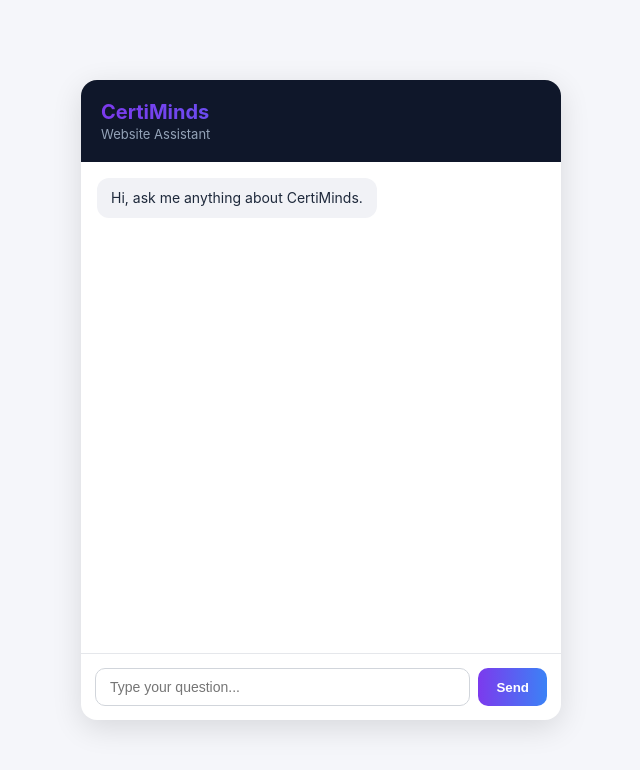
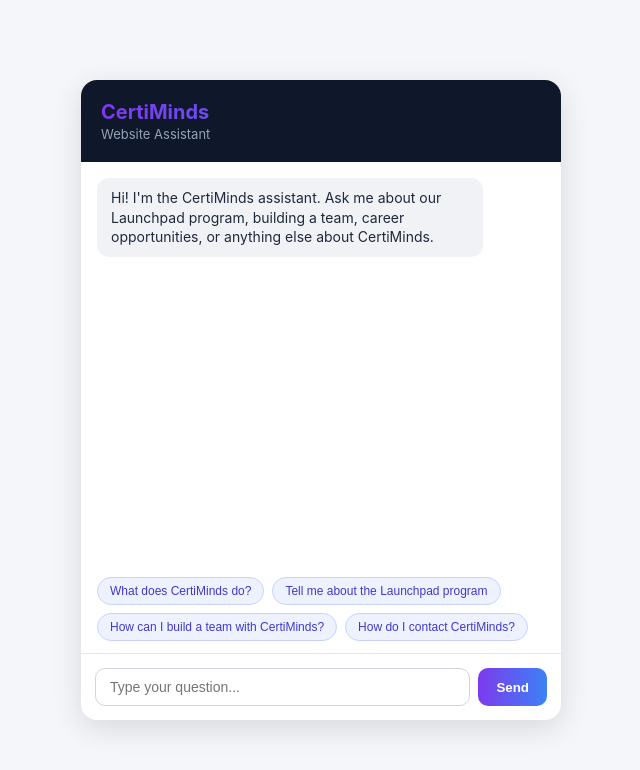
Before and after one commit to MuniebA/certiminds-chatbot, a Flask app: page / in a window 1280 px wide. Shown: the top 770 px of the page, without its empty margins (319-959 px from the left). Run offline with Flask 3, Linux system fonts and the light colour scheme; parts of the project's set-up code (start-up, migrations or seed data) failed here and were passed over.

Commit message:
Add smart chat suggestions and RAG refinements
This update adds initial question suggestions and session-aware follow-ups to the website assistant, keeping chat context and improving the user experience. It also refines the CertiMinds RAG prompts, guardrails, and fallback responses so the assistant gives clearer, safer answers in the user's language.

```diff
--- a/app.py
+++ b/app.py
@@ -1,21 +1,34 @@
-from flask import Flask, render_template, request, jsonify
-from rag import load_index, answer_query
+import os
+from flask import Flask, render_template, request, jsonify, session
+from rag import load_index, answer_query, generate_suggestions, INITIAL_SUGGESTIONS
 
 app = Flask(__name__)
+app.secret_key = os.urandom(24)
 index = load_index()
 
 @app.route("/")
 def home():
-    return render_template("index.html")
+    session["history"] = []
+    return render_template("index.html", suggestions=INITIAL_SUGGESTIONS)
 
 @app.route("/chat", methods=["POST"])
 def chat():
     data = request.get_json()
     question = data.get("message", "").strip()
     if not question:
-        return jsonify({"answer": "Please type a question."})
+        return jsonify({"answer": "Please type a question.", "suggestions": INITIAL_SUGGESTIONS})
+
     answer = answer_query(question, index)
-    return jsonify({"answer": answer})
+
+    history = session.get("history", [])
+    history.append({"role": "user", "text": question})
+    history.append({"role": "assistant", "text": answer})
+    history = history[-10:]
+    session["history"] = history
+
+    suggestions = generate_suggestions(history)
+
+    return jsonify({"answer": answer, "suggestions": suggestions})
 
 if __name__ == "__main__":
     app.run(debug=True, port=5000)
--- a/rag.py
+++ b/rag.py
@@ -13,14 +13,22 @@ client = genai.Client()
 
 INDEX_FILE = "index.json"
 EMBEDDING_MODEL = "gemini-embedding-001"
-# CHAT_MODEL = "gemini-3.5-flash"
-# LITE_MODEL = "gemini-flash-lite-latest"
 
 CHAT_MODEL = "gemini-flash-lite-latest"
 LITE_MODEL = "gemini-flash-lite-latest"
 
 RELEVANCE_THRESHOLD = 0.35
 MAX_CONTEXT_CHUNKS = 5
+
+INITIAL_SUGGESTIONS = [
+    "What does CertiMinds do?",
+    "Tell me about the Launchpad program",
+    "How can I build a team with CertiMinds?",
+    "How do I contact CertiMinds?"
+]
+
+def clarification_message():
+    return "I'd be happy to help. Could you clarify your question, or pick one of the suggestions below?"
 
 def load_index():
     with open(INDEX_FILE, "r", encoding="utf-8") as f:
@@ -90,20 +98,24 @@ def check_intent(query):
 def generate_answer(query, context_chunks):
     context_text = "\n\n".join(c["text"] for c in context_chunks)
     system_prompt = (
-        "You are a chatbot that answers questions about CertiMinds using only the provided context. "
-        "The context is written in English. Respond in the same language the user asked their question in "
-        "(for example, answer in Arabic if the question was asked in Arabic), translating the relevant "
-        "information from the context accurately. "
-        "If the answer is not present in the context, say clearly, in the user's language, that the "
-        "information is not available on the website. Do not use any outside knowledge."
+        "You are the official CertiMinds website assistant. Answer the user's question "
+        "naturally and professionally, as CertiMinds itself would, using only the information "
+        "given to you below. "
+        "Never mention 'the context', 'the provided text', 'the website says', or similar "
+        "meta-references to your source material. Just state the information directly, as fact. "
+        "Respond in the same language the user asked their question in. "
+        "If the information is not available, say so clearly and professionally, without "
+        "referencing 'the context' - for example: 'That information isn't available right now, "
+        "but you can reach out to our team directly for details.' "
+        "Do not use any outside knowledge beyond what is given below."
     )
-    user_prompt = f"Context:\n{context_text}\n\nQuestion: {query}"
+    user_prompt = f"Information:\n{context_text}\n\nQuestion: {query}"
 
-    response = client.models.generate_content(
+    response = call_with_retry(lambda: client.models.generate_content(
         model=CHAT_MODEL,
         contents=user_prompt,
         config=types.GenerateContentConfig(system_instruction=system_prompt, temperature=0)
-    )
+    ))
     return response.text.strip()
 
 def guardrail_check(answer, context_chunks):
@@ -114,11 +126,11 @@ def guardrail_check(answer, context_chunks):
         "Does the answer rely only on facts present in the context above, "
         "with no invented details? Reply with exactly YES or NO."
     )
-    response = client.models.generate_content(
+    response = call_with_retry(lambda: client.models.generate_content(
         model=LITE_MODEL,
         contents=prompt,
         config=types.GenerateContentConfig(temperature=0)
-    )
+    ))
     return response.text.strip().upper().startswith("YES")
 
 def answer_query(query, index):
@@ -128,18 +140,43 @@ def answer_query(query, index):
         return cached
 
     if not check_intent(query):
-        return "Could you rephrase or be more specific about your question? / يرجى إعادة صياغة سؤالك أو توضيحه أكثر"
+        return clarification_message()
 
     scored_chunks = retrieve_candidates(query, index)
     relevant_chunks = filter_relevant(scored_chunks)
 
     if not relevant_chunks:
-        return "I could not find information about that on the CertiMinds website. / لم أتمكن من العثور على هذه المعلومة على موقع CertiMinds"
+        return "That information isn't available on our website right now, but feel free to reach out to our team directly for more details."
 
     answer = generate_answer(query, relevant_chunks)
 
     if not guardrail_check(answer, relevant_chunks):
-        return "I could not find reliable information about that on the CertiMinds website. / لم أتمكن من العثور على معلومة موثوقة حول هذا على موقع CertiMinds"
+        return "I couldn't find a reliable answer to that. Please contact our team directly for accurate information."
 
     store_answer(query, answer, cache)
     return answer
+
+def generate_suggestions(chat_history):
+    if not chat_history:
+        return INITIAL_SUGGESTIONS
+
+    history_text = "\n".join(f"{turn['role']}: {turn['text']}" for turn in chat_history[-6:])
+    prompt = (
+        "Based on this conversation with a company website assistant for CertiMinds "
+        "(a technology talent consultancy in Qatar with programs like Launchpad, team building, "
+        "and career building), suggest exactly 3 short, natural follow-up questions the user "
+        "might want to ask next. Do not repeat questions already asked. Keep each under 10 words. "
+        "Respond in the same language the user has been using in the conversation. "
+        "Return only the 3 questions, one per line, no numbering, no extra text.\n\n"
+        f"Conversation:\n{history_text}"
+    )
+    try:
+        response = call_with_retry(lambda: client.models.generate_content(
+            model=LITE_MODEL,
+            contents=prompt,
+            config=types.GenerateContentConfig(temperature=0.7)
+        ))
+        lines = [line.strip("-* ").strip() for line in response.text.strip().splitlines() if line.strip()]
+        return lines[:3] if lines else INITIAL_SUGGESTIONS
+    except Exception:
+        return INITIAL_SUGGESTIONS
--- a/static/script.js
+++ b/static/script.js
@@ -8,6 +8,23 @@ function addMessage(text, sender) {
     div.textContent = text;
     chatWindow.appendChild(div);
     chatWindow.scrollTop = chatWindow.scrollHeight;
+}
+
+function renderSuggestions(suggestions) {
+    const container = document.getElementById("suggestions");
+    container.innerHTML = "";
+    suggestions.forEach(function(question) {
+        const btn = document.createElement("button");
+        btn.className = "suggestion-btn";
+        btn.textContent = question;
+        btn.onclick = function() { askSuggestion(btn); };
+        container.appendChild(btn);
+    });
+}
+
+function askSuggestion(button) {
+    userInput.value = button.textContent;
+    sendMessage();
 }
 
 async function sendMessage() {
@@ -25,6 +42,9 @@ async function sendMessage() {
         });
         const data = await response.json();
         addMessage(data.answer, "bot");
+        if (data.suggestions) {
+            renderSuggestions(data.suggestions);
+        }
     } catch (error) {
         addMessage("Something went wrong. Please try again.", "bot");
     }
--- a/static/style.css
+++ b/static/style.css
@@ -92,3 +92,25 @@ body {
     font-weight: 600;
     cursor: pointer;
 }
+
+.suggestions {
+    display: flex;
+    flex-wrap: wrap;
+    gap: 8px;
+    padding: 0 16px 12px;
+}
+
+.suggestion-btn {
+    background: #eef2ff;
+    color: #4338ca;
+    border: 1px solid #c7d2fe;
+    border-radius: 16px;
+    padding: 6px 12px;
+    font-size: 12px;
+    cursor: pointer;
+    transition: background 0.15s ease;
+}
+
+.suggestion-btn:hover {
+    background: #e0e7ff;
+}
--- a/templates/index.html
+++ b/templates/index.html
@@ -12,7 +12,12 @@
     <div class="subtitle">Website Assistant</div>
   </div>
   <div class="chat-window" id="chat-window">
-    <div class="message bot">Hi, ask me anything about CertiMinds.</div>
+    <div class="message bot">Hi! I'm the CertiMinds assistant. Ask me about our Launchpad program, building a team, career opportunities, or anything else about CertiMinds.</div>
+  </div>
+  <div class="suggestions" id="suggestions">
+    {% for question in suggestions %}
+    <button class="suggestion-btn" onclick="askSuggestion(this)">{{ question }}</button>
+    {% endfor %}
   </div>
   <div class="chat-input">
     <input type="text" id="user-input" placeholder="Type your question...">
```
Also changed, not shown: answer_cache.json (+6 -3 lines).
